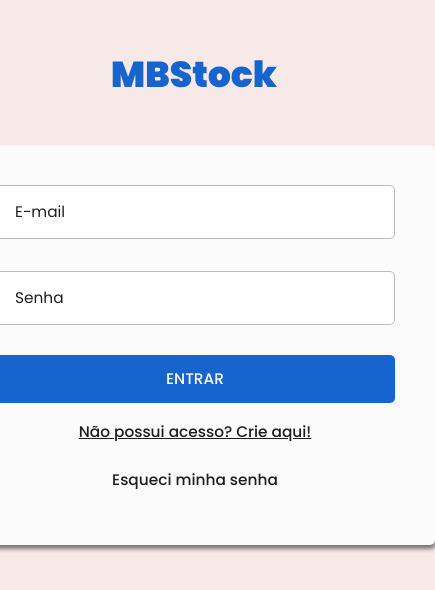
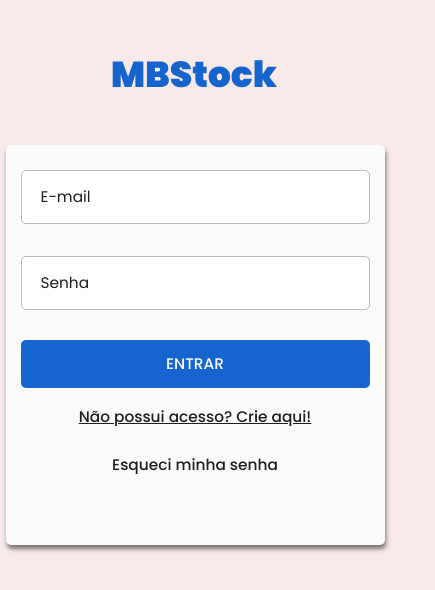
Before and after one commit to Brunogoniadis/MBStockManager, a React (Vite) app: page / in a window 390 px wide. Shown: the part 120-710 px from the top of the page, 435 px wide, since content can reach past the window. Built offline with nearby package versions, Linux system fonts and the light colour scheme.

Commit message:
feat: responsive layout

```diff
--- a/src/Pages/Login/styles.ts
+++ b/src/Pages/Login/styles.ts
@@ -5,13 +5,14 @@
     flex-direction: column;
     text-align: center;
 
-
-    width: 480px;
+    min-width: 350px;
+    max-width: 480px;
     height: 400px;
     border-radius: 5px;
     background-color: var(--color-containerPages);
     box-shadow: 1.0px 4px 4px rgba(0, 0, 0, 0.5);
-    padding: 40px;
+    padding: 15px;
+    padding-top: 25px;
 
 
     Button{
--- a/src/Pages/Register/FormStep.ts
+++ b/src/Pages/Register/FormStep.ts
@@ -27,6 +27,13 @@
     padding-top: 40px;
     margin: 25px;
     overflow: hidden;
+
+
+    @media (min-width: 320px) {
+        height: 100%;
+        width: 100%;
+
+    }
 
     .containerTitle{
 
@@ -66,10 +73,17 @@
     }
 
     }
+
+
 `
 
 
 
 export const Logo = styled.img`
     margin-bottom: 57px;
+
+    @media (min-width: 375px) {
+        margin-top: 20px;
+        margin-bottom: -2px;
+    }
 `
```
